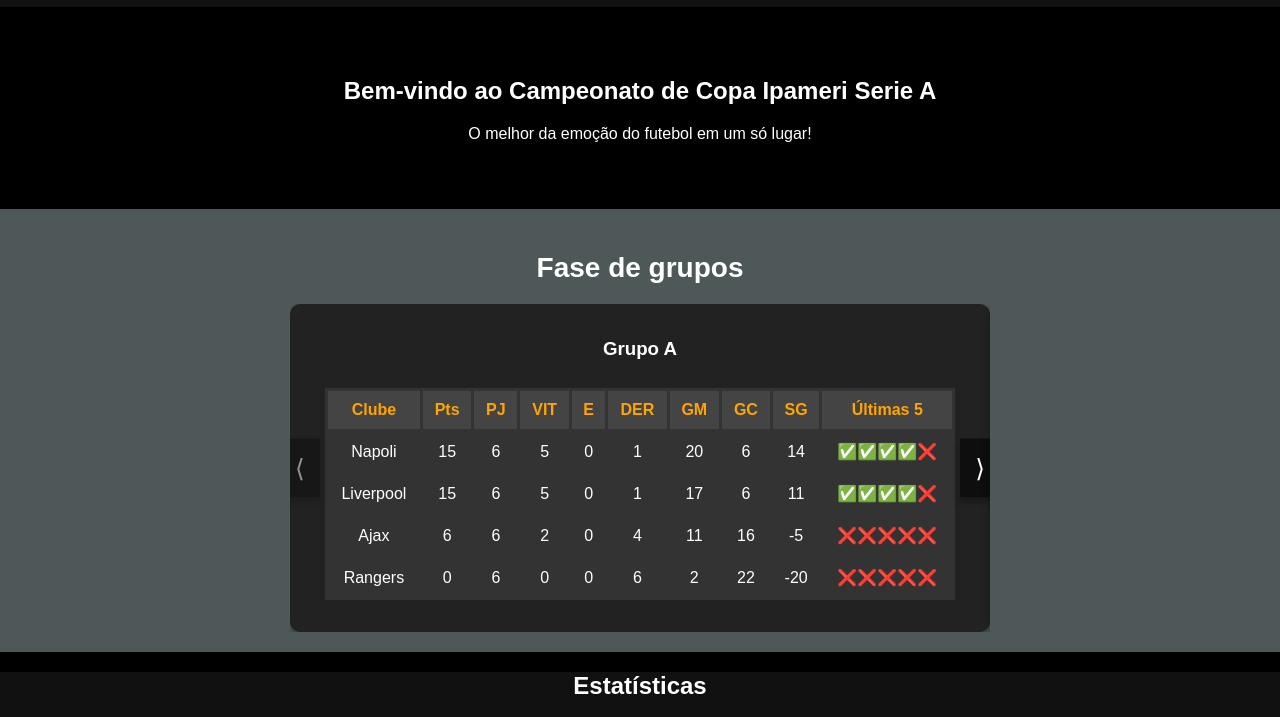
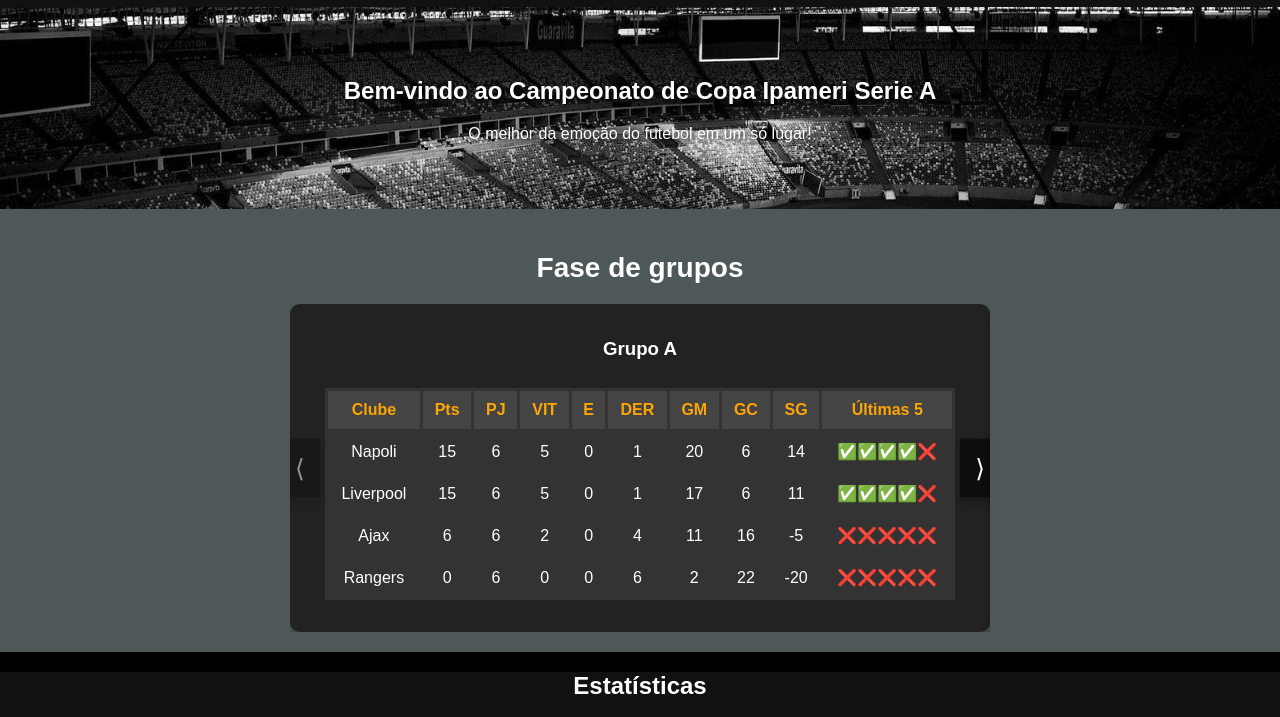
Before and after one commit to LDRRosa/WEB1-pagina-de-eventos, a plain HTML site: page index.html in a window 1280 px wide. Shown: the part 41-758 px from the top of the page. Drawn offline with Linux system fonts and the light colour scheme; the site is published under a folder, as on GitHub Pages, so addresses that start at the root find nothing; files whose address does not match are found by name.

Commit message:
Update estilo.css

```diff
--- a/css/estilo.css
+++ b/css/estilo.css
@@ -33,7 +33,7 @@ body {
 .banner {
     text-align: center;
     padding: 50px;
-    background-image: url(/Imagens/fundo\(Estádio\).webp);
+    background-image: url(Imagens/fundo\(Estádio\).webp);
     background-size: cover;
     background-position: center;
     color: #fff;
```
